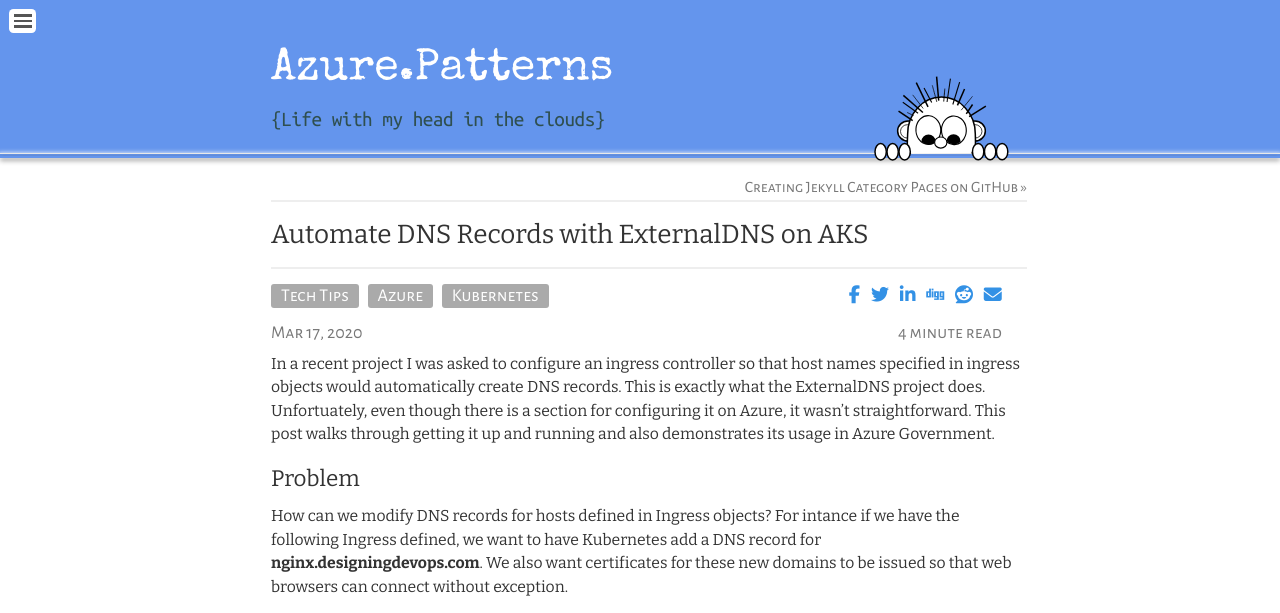
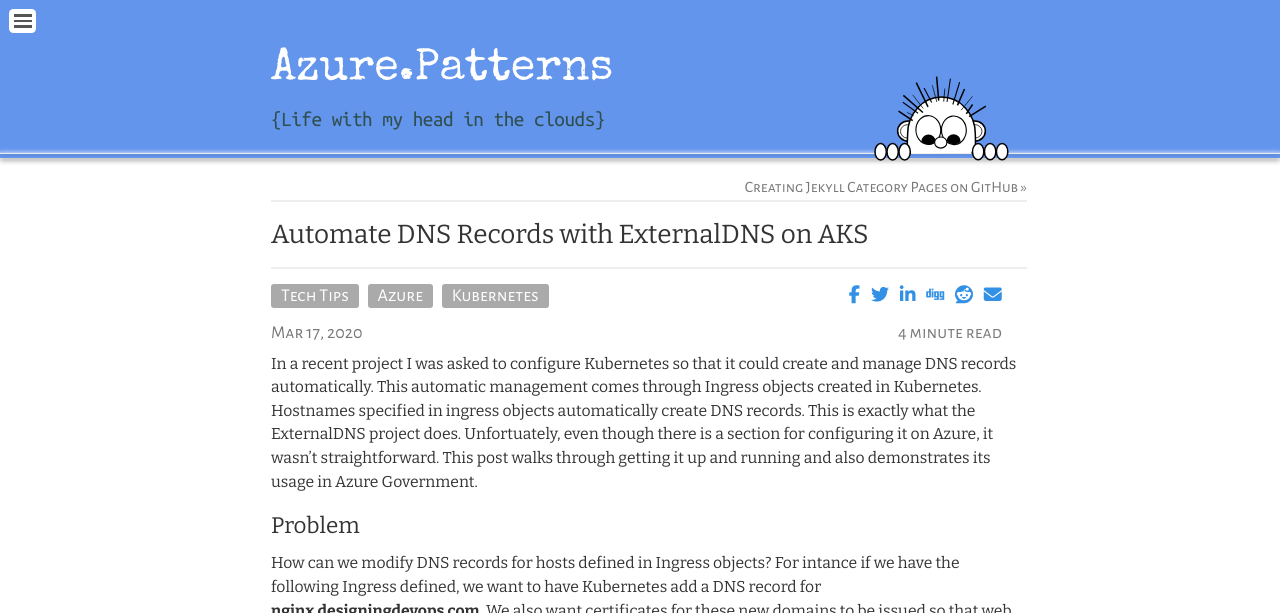
Before and after one commit to brentmcconnell/brentmcconnell.github.io, a Jekyll site: the page built from _posts/2020-03-17-aks-external-dns.md, in a window 1280 px wide and 900 px high, cut to the strip 0-613 px from the top of the window. Built offline with Jekyll 4.4.1, drawn with Linux system fonts in a browser that asks for light colours; nearby versions of some CDN libraries.

Commit message:
mods to post

```diff
--- a/_posts/2020-03-17-aks-external-dns.md
+++ b/_posts/2020-03-17-aks-external-dns.md
@@ -12,11 +12,13 @@
   - Kubernetes
 ---
 
-In a recent project I was asked to configure an ingress controller so that host
-names specified in ingress objects would automatically create DNS records.
-This is exactly what the ExternalDNS project does. Unfortuately, even though
-there is a section for configuring it on Azure, it wasn't straightforward. This post walks
-through getting it up and running and also demonstrates its usage in Azure Government.
+In a recent project I was asked to configure Kubernetes so that it could create
+and manage DNS records automatically. This automatic management comes through
+Ingress objects created in Kubernetes. Hostnames specified in ingress objects
+automatically create DNS records. This is exactly what the ExternalDNS project
+does. Unfortuately, even though there is a section for configuring it on Azure,
+it wasn't straightforward. This post walks through getting it up and running and
+also demonstrates its usage in Azure Government.
 
 ## Problem
 
```
